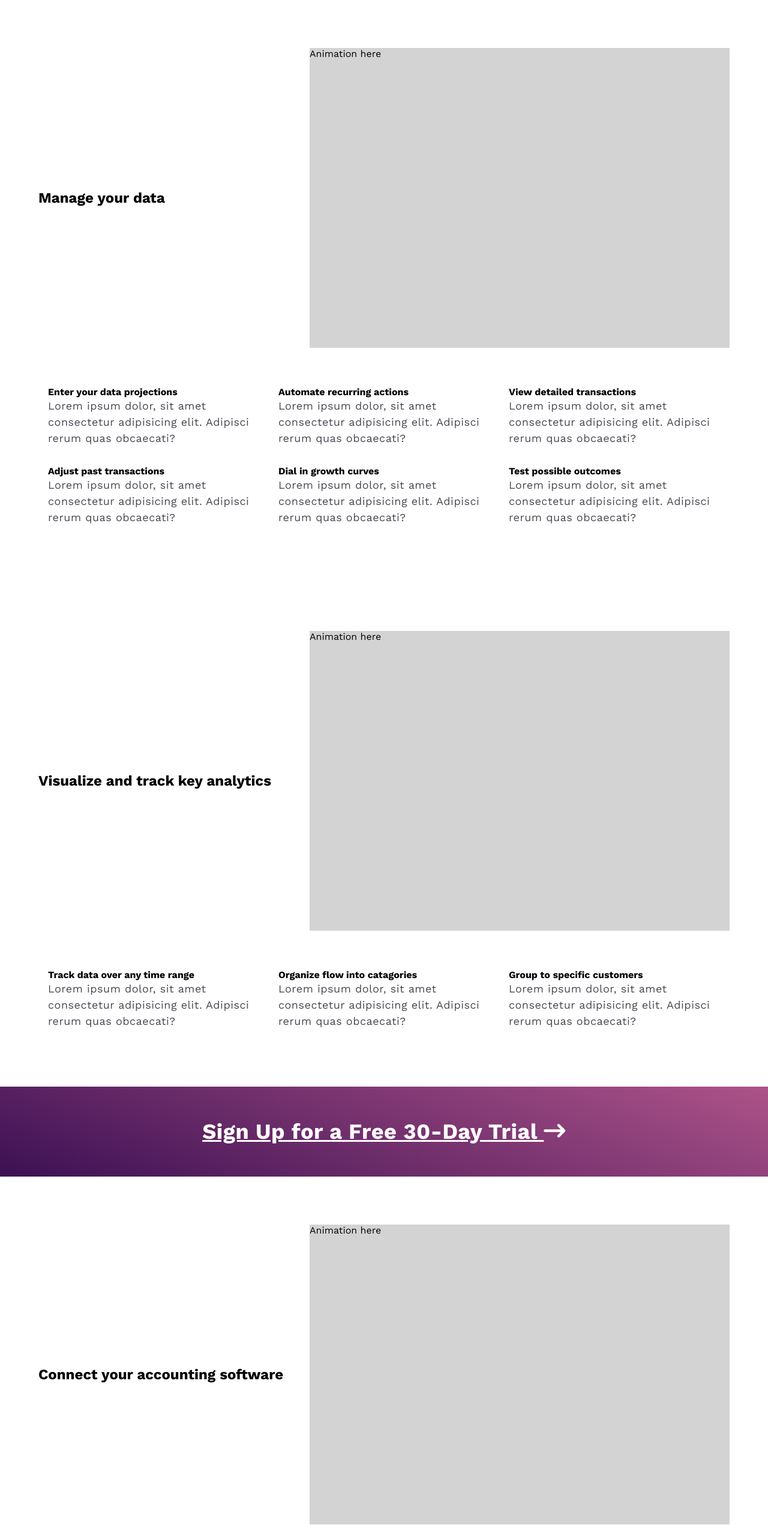
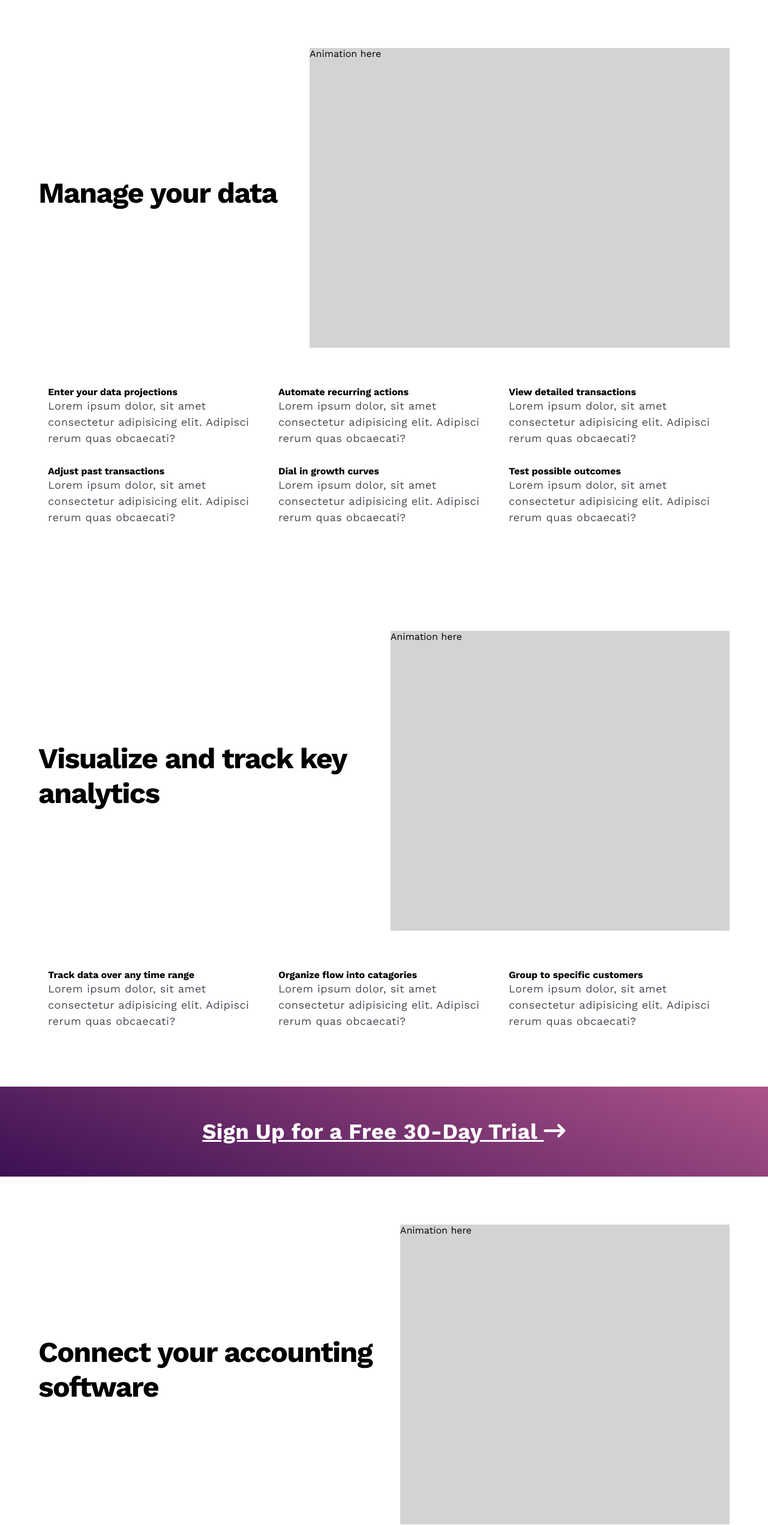
Before and after one commit to CoDan123/dataly, a plain HTML site: page features.html in a window 1280 px wide. Shown: the part 257-2800 px from the top of the page at 60% size. Drawn offline with nearby package versions, Linux system fonts and the light colour scheme.

Commit message:
data features h2 styling update

```diff
--- a/features.html
+++ b/features.html
@@ -45,7 +45,7 @@
             <section class="data-features">
                 <div class="container title-and-animation">
                     <div class="h2-outer-box">
-                        <h2>Manage your data</h2>
+                        <h2 class="h2-headers">Manage your data</h2>
                     </div>
                     <div class="animation-container">Animation here</div>
                 </div>
@@ -94,7 +94,7 @@
             <section class="data-features">
                 <div class="container title-and-animation">
                     <div class="h2-outer-box">
-                        <h2>Visualize and track key analytics</h2>
+                        <h2 class="h2-headers">Visualize and track key analytics</h2>
                     </div>
                     <div class="animation-container">Animation here</div>
                 </div>
@@ -131,7 +131,7 @@
             <section class="data-features">
                 <div class="container title-and-animation">
                     <div class="h2-outer-box">
-                        <h2>Connect your accounting software</h2>
+                        <h2 class="h2-headers">Connect your accounting software</h2>
                     </div>
                     <div class="animation-container">Animation here</div>
                 </div>
@@ -162,7 +162,7 @@
             <section class="data-features">
                 <div class="container title-and-animation">
                     <div class="h2-outer-box">
-                        <h2>Share with your team</h2>
+                        <h2 class="h2-headers">Share with your team</h2>
                     </div>
                     <div class="animation-container">Animation here</div>
                 </div>
```
